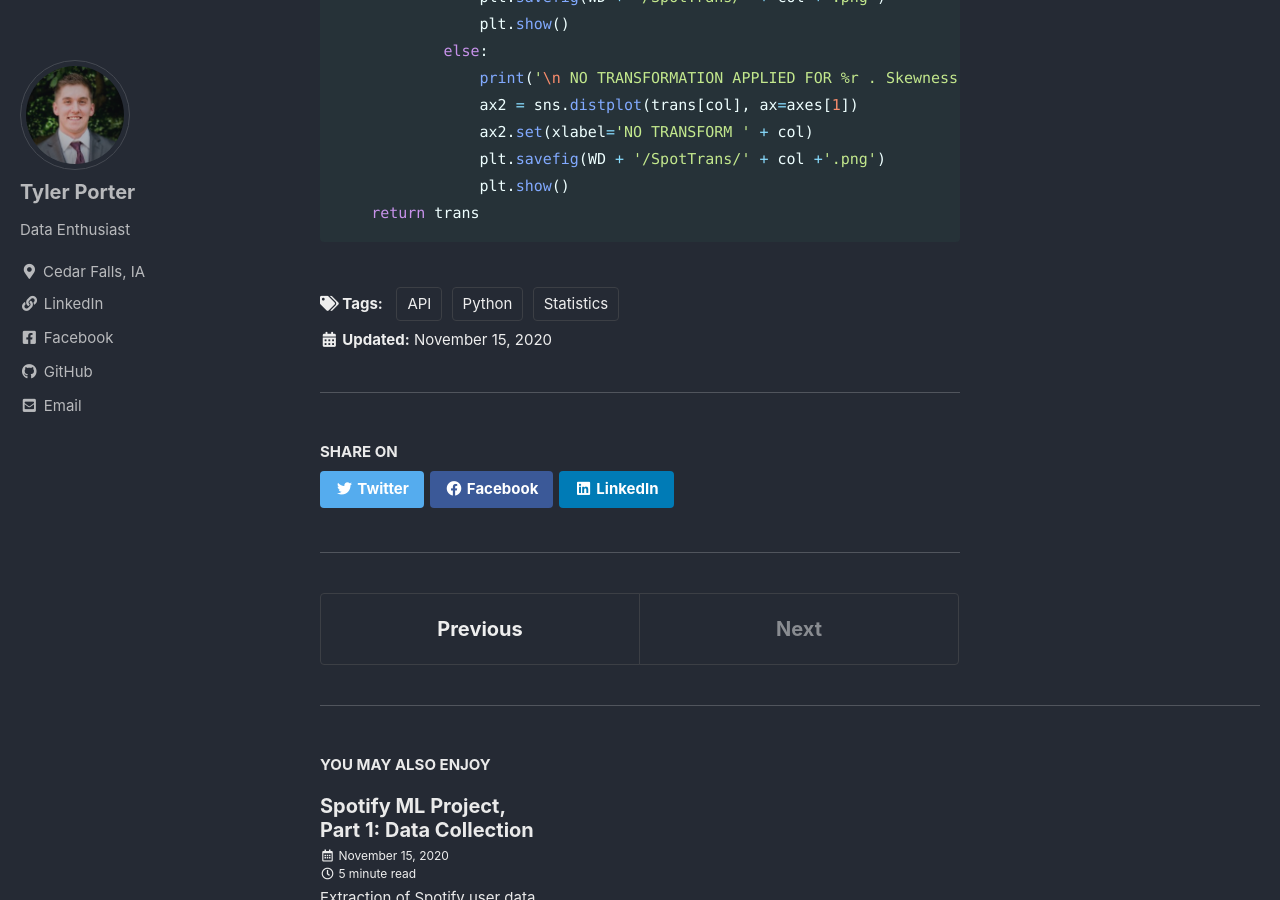
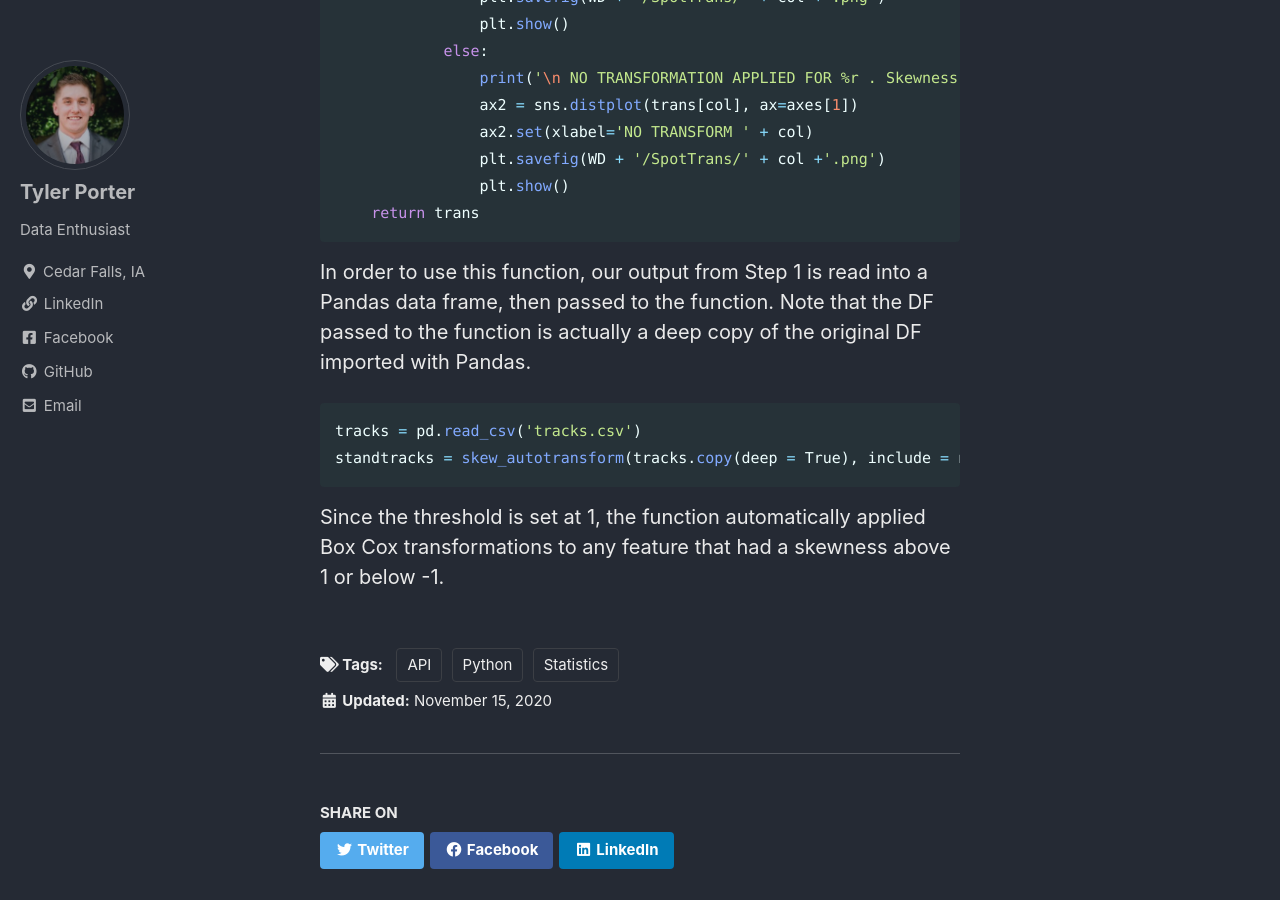
Before and after one commit to tyljporter/typo.github.io, a Jekyll site: the page built from _posts/2020-11-30-Spotify2.md, in a window 1280 px wide and 900 px high, scrolled down 4056 px. Built offline with Jekyll 4.4.1, drawn with Linux system fonts in a browser that asks for light colours; cached includes are drawn as plain includes.

Commit message:
Spotify2 V6

````diff
--- a/_posts/2020-11-30-Spotify2.md
+++ b/_posts/2020-11-30-Spotify2.md
@@ -180,3 +180,9 @@ def skew_autotransform(DF, include = None, exclude = None, plot = False, thresho
                 plt.show()
     return trans
 ```
+In order to use this function, our output from Step 1 is read into a Pandas data frame, then passed to the function. Note that the DF passed to the function is actually a deep copy of the original DF imported with Pandas.
+```python
+tracks = pd.read_csv('tracks.csv')
+standtracks = skew_autotransform(tracks.copy(deep = True), include = numeric_cols, plot = True, threshold = 1)
+```
+Since the threshold is set at 1, the function automatically applied Box Cox transformations to any feature that had a skewness above 1 or below -1.
````
